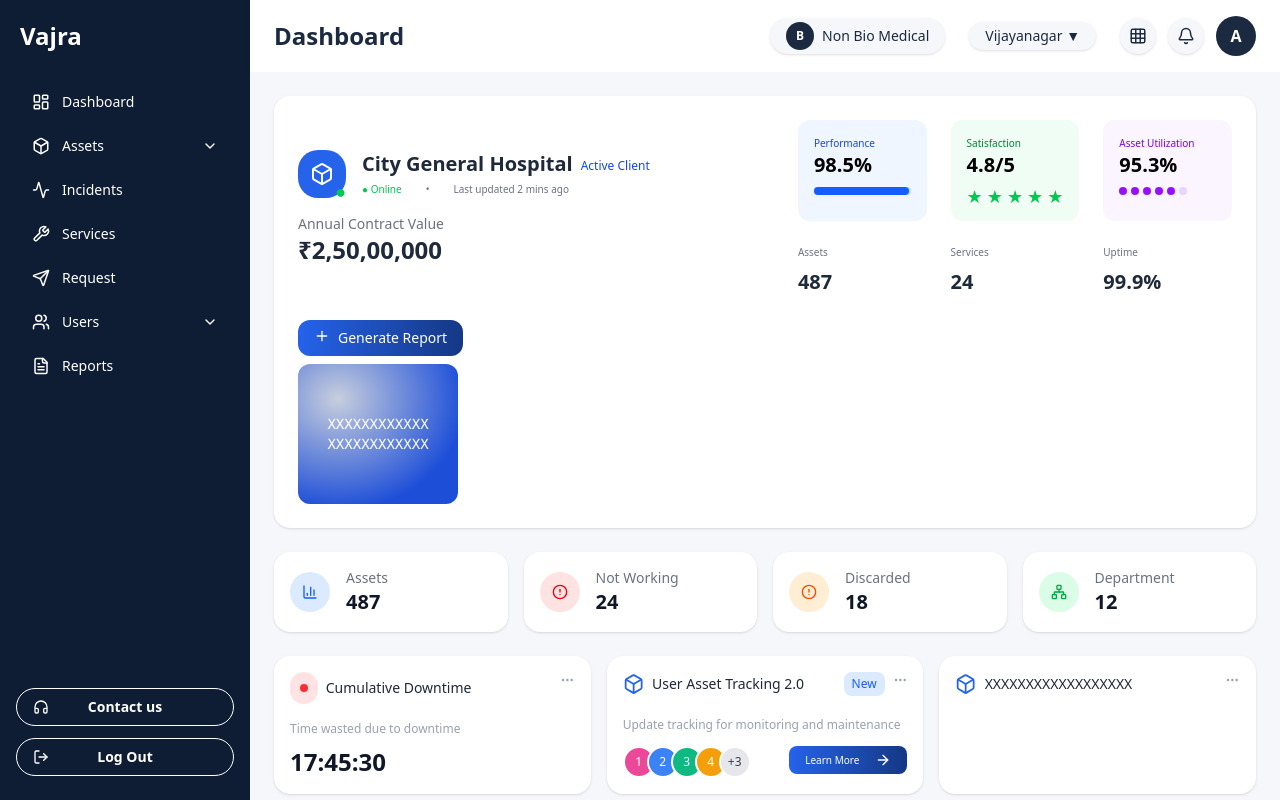
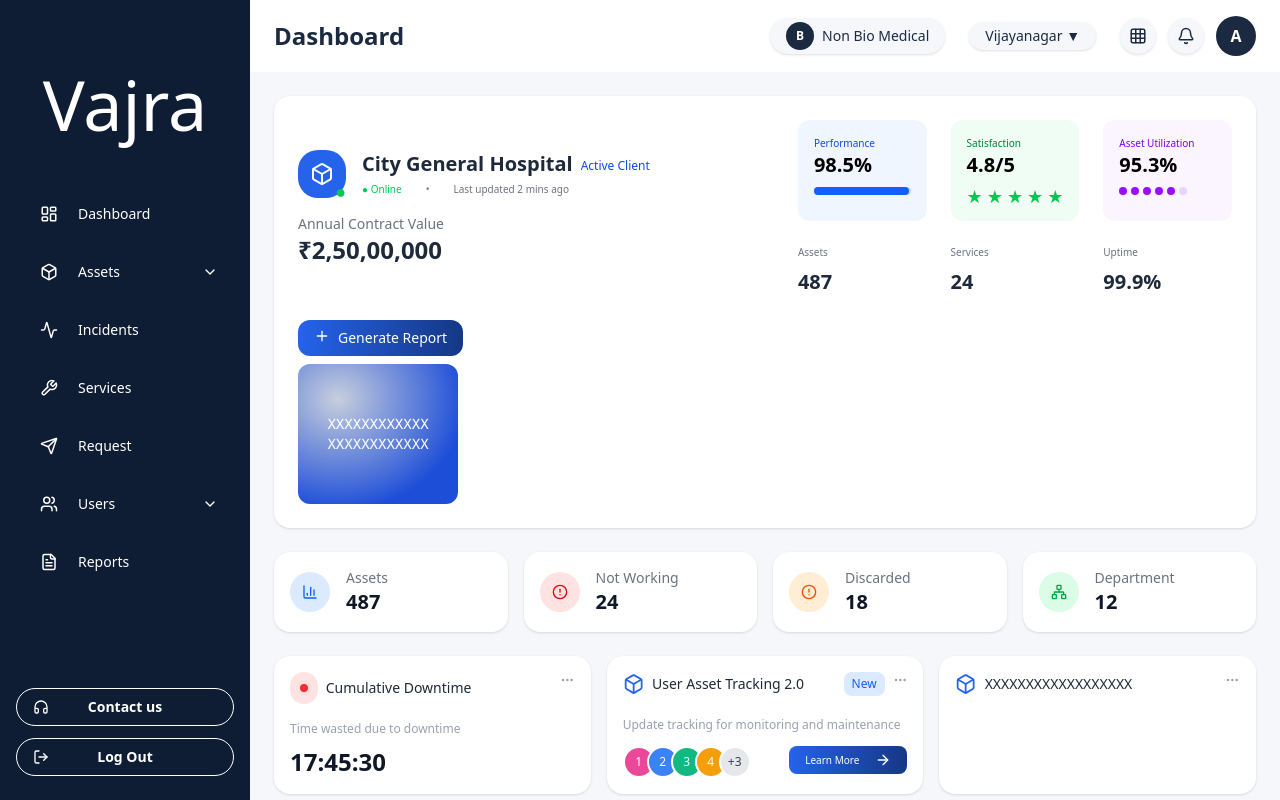
Before and after one commit to rohanarya165/vajra-dashboard, a React (Vite) app: page / in a window 1280 px wide. Built offline with nearby package versions, Linux system fonts and the light colour scheme.

Commit message:
minor fixes

```diff
--- a/src/components/Sidebar.jsx
+++ b/src/components/Sidebar.jsx
@@ -42,16 +42,18 @@ import {
       <div className="w-[250px] bg-[#0E1D34] text-white h-screen flex flex-col justify-between">
         {/* TOP Logo + Menu */}
         <div className="p-5">
-          <div className="text-2xl font-bold mb-8">Vajra</div>
+          <div className="text-[70px] py-8 text-center">Vajra</div>
           <div className="space-y-2">
             {menu.map((item, idx) => (
               <div key={idx}>
                 <div
                   onClick={() => item.nested && toggleMenu(item.name)}
-                  className="flex items-center justify-between px-3 py-2 rounded-md hover:bg-[#1E2D44] cursor-pointer"
-                >
+                  className={`flex items-center justify-between px-3 py-2 rounded-[100px] cursor-pointer ${openItem === item.name ? "bg-white text-blue-500 " : ""}`}
+                >{console.log(openItem , item.name )}
                   <div className="flex items-center gap-3 text-sm font-medium">
+                    <div className={`${openItem === item.name ? "p-2 rounded-[100%] bg-blue-500 text-white" : "p-2"}`}>
                     <item.icon size={18} />
+                    </div>
                     {item.name}
                   </div>
                   {item.nested &&
@@ -64,11 +66,11 @@ import {
 
                 {/* NESTED */}
                 {item.nested && openItem === item.name && (
-                  <div className="ml-9 mt-1 space-y-1 text-sm text-gray-300 transition-all duration-200">
+                  <div className="ml-9 mt-1 space-y-1 border-l text-sm text-gray-300 transition-all duration-200">
                     {item.nested.map((sub, subIdx) => (
                       <div
                         key={subIdx}
-                        className="py-1 px-2 rounded hover:bg-[#2A3B55] cursor-pointer"
+                        className="py-1 px-4 rounded hover:bg-[#2A3B55] cursor-pointer"
                       >
                         {sub}
                       </div>
```
